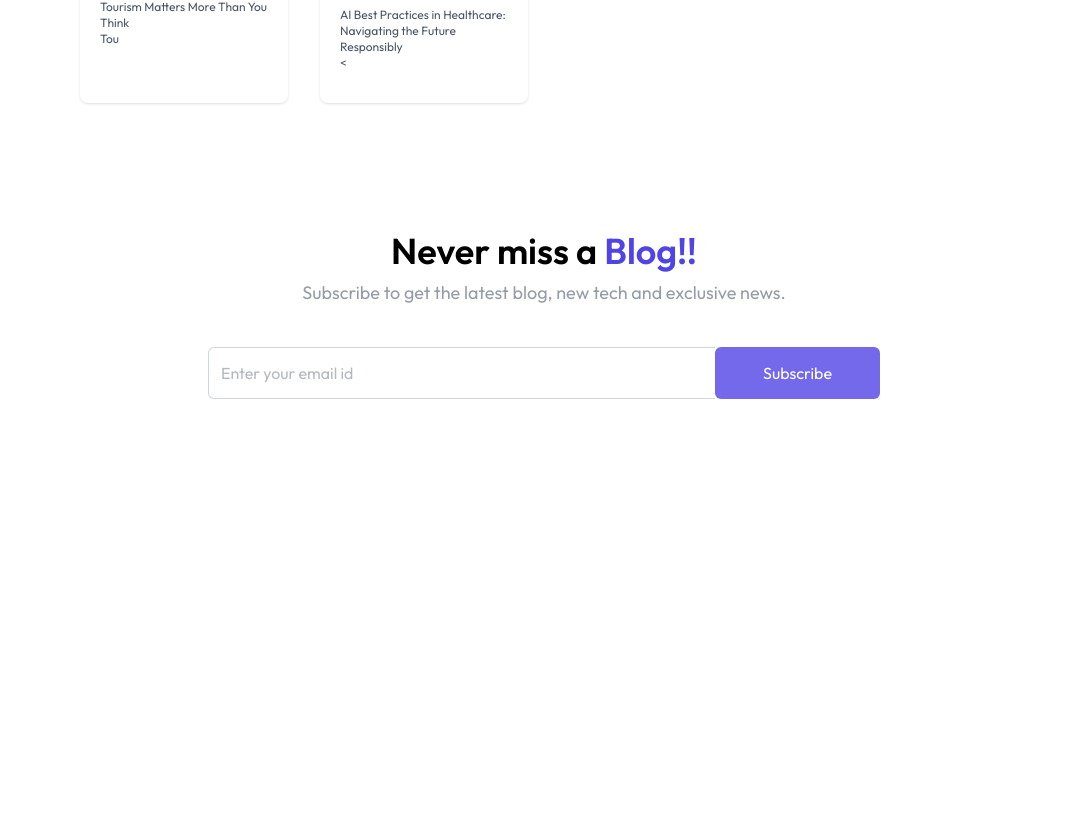
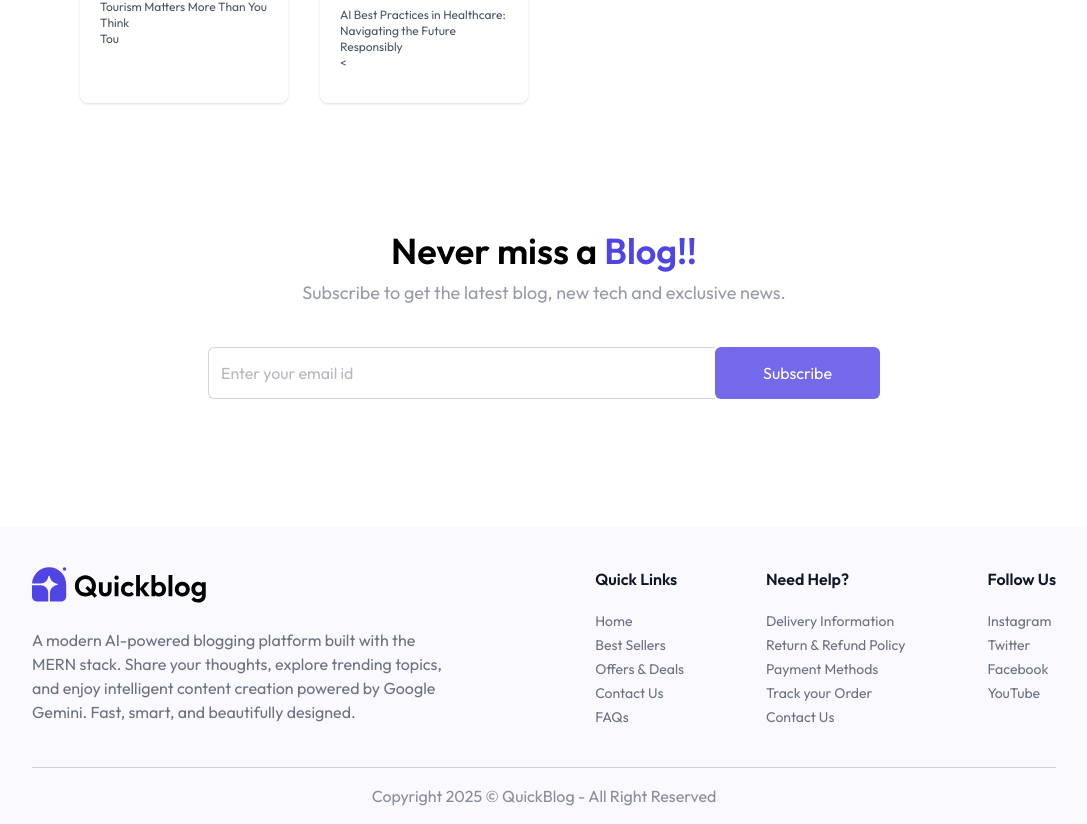
Before and after one commit to Aayush-235/BlogApp, a React (Vite) app in the folder client/: page / in a window 1280 px wide. Shown: the part 1566-2390 px from the top of the page, without its empty margins (96-1183 px from the left). Before the commit the page ends 2093 px from the top, so only its background shows below. Built offline with nearby package versions, Linux system fonts and the light colour scheme.

Commit message:
Homepage.jsx for blog is cpmlt

```diff
--- /dev/null
+++ b/client/src/components/Footer.jsx
@@ -0,0 +1,35 @@
+import React from 'react'
+import { assets, footer_data } from '../assets/assets'
+
+const Footer = () => {
+  return (
+    <div className='px-6 md:px-16 lg:px-24 xl:px-32 bg-primary/3'>
+      <div className='flex flex-col md:flex-row items-start justify-between gap-10 py-10 border-b border-gray-500/30 text-gray-500'>
+
+        <div>
+            <img src={assets.logo} className='w-32 sm:w-44' alt="logo"/>
+            <p className='max-w-[410px] mt-6'>A modern AI-powered blogging platform built with the MERN stack. Share your thoughts, explore trending topics, and enjoy intelligent content creation powered by Google Gemini. Fast, smart, and beautifully designed.</p>
+        </div>
+
+        <div className='flex flex-wrap justify-between w-full md:w-[45%] gap-5'>
+            {footer_data.map((section, index)=>(
+                <div className='' key={index}>
+                    <h3 className='font-semibold text-base text-gray-900 md:mb-5 mb-2'>{section.title}</h3>
+                    <ul className='text-sm space-y-1'>
+                        {section.links.map((link, i )=>(
+                            <li key={i}>
+                                <a href="#" className='hover:underline transition'>{link}</a>
+                            </li>
+                        ))}
+                    </ul>
+                </div>
+            ))}
+        </div>
+
+      </div>
+      <p className='py-4 text-center text-sm md:text-base text-gray-500/80'>Copyright 2025 &copy; QuickBlog - All Right Reserved</p>
+    </div>
+  )
+}
+
+export default Footer
--- a/client/src/pages/Home.jsx
+++ b/client/src/pages/Home.jsx
@@ -3,6 +3,7 @@
 import Header from '../components/Header'
 import Bloglist from '../components/Bloglist'
 import Newsletter from '../components/Newsletter'
+import Footer from '../components/Footer'
 
 const Home = () => {
   return (
@@ -11,6 +12,7 @@
       <Header/>
       <Bloglist/>
       <Newsletter/>
+      <Footer/>
     </>
   )
 }
```
